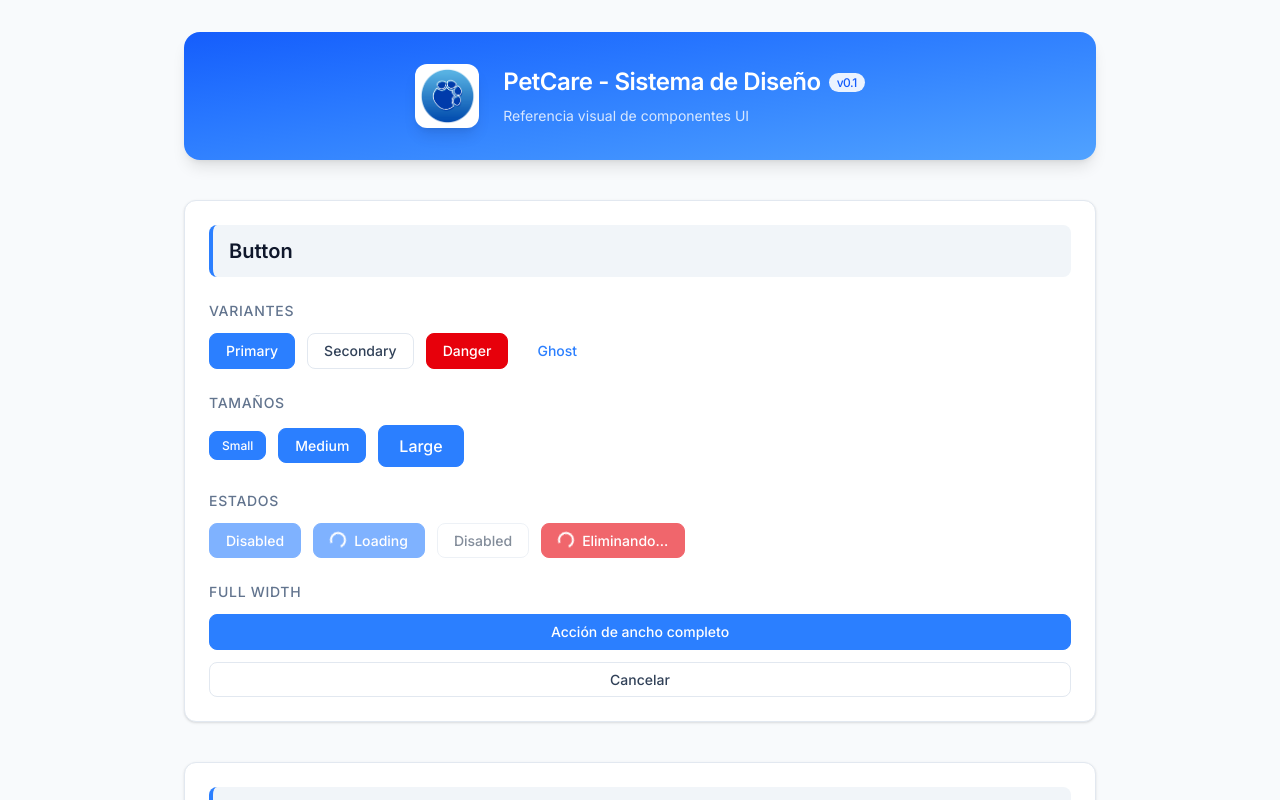
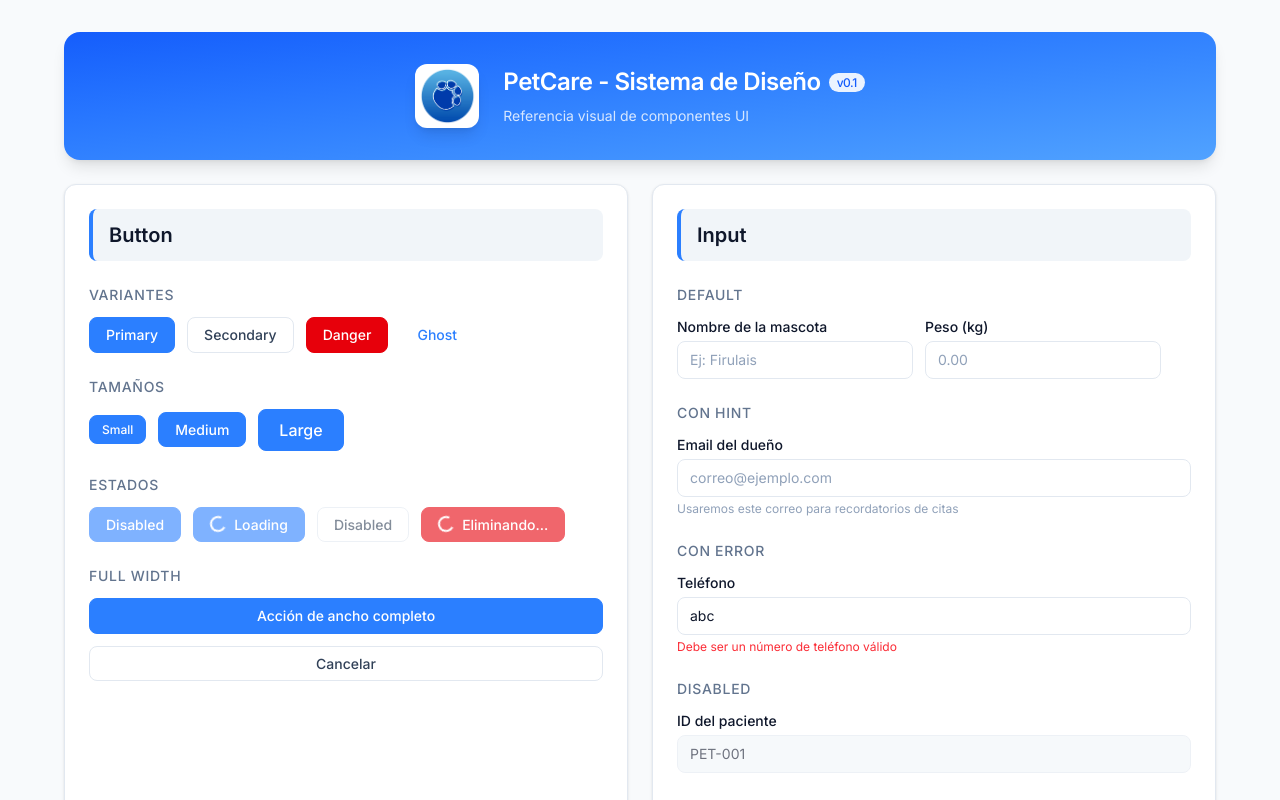
Before and after one commit to JuanM1005/petcare-frontend-demo, a React (Vite) app: page / in a window 1280 px wide. Shown: the top 800 px of the page. Built offline with nearby package versions, Linux system fonts and the light colour scheme.

Commit message:
feat(ui): mejorar layout del DesignSystem para una mejor visualización de los componentes.

```diff
--- a/src/components/shared/DesignSystemShowcase/DesignSystemShowcase.styles.ts
+++ b/src/components/shared/DesignSystemShowcase/DesignSystemShowcase.styles.ts
@@ -1,7 +1,8 @@
-export const showcasePage = 'mx-auto max-w-[960px] px-6 py-8';
+export const showcasePage =
+  'mx-auto grid min-h-svh w-full max-w-[1200px] grid-cols-1 gap-6 px-6 py-8 lg:grid-cols-2';
 
 export const showcaseHeader =
-  'mb-10 flex items-center justify-center gap-6 rounded-2xl bg-linear-to-br from-blue-600 to-blue-400 p-8 shadow-lg';
+  'flex flex-col items-center justify-center gap-6 rounded-2xl bg-linear-to-br from-blue-600 to-blue-400 p-8 text-center shadow-lg lg:col-span-2 lg:flex-row lg:text-left';
 
 export const showcaseLogo =
   'h-16 w-16 rounded-xl bg-white p-[0.15rem] object-contain shadow-lg';
@@ -17,7 +18,7 @@ export const showcaseVersionBadge =
 export const showcaseDescription = 'text-sm text-white/80';
 
 export const showcaseSection =
-  'mb-10 rounded-xl border border-slate-200 bg-white p-6 shadow-sm';
+  'rounded-xl border border-slate-200 bg-white p-6 shadow-sm';
 
 export const showcaseSectionTitle =
   'mb-6 rounded-lg border-l-4 border-blue-500 bg-slate-100 px-4 py-3 text-xl font-semibold text-slate-900';
```
